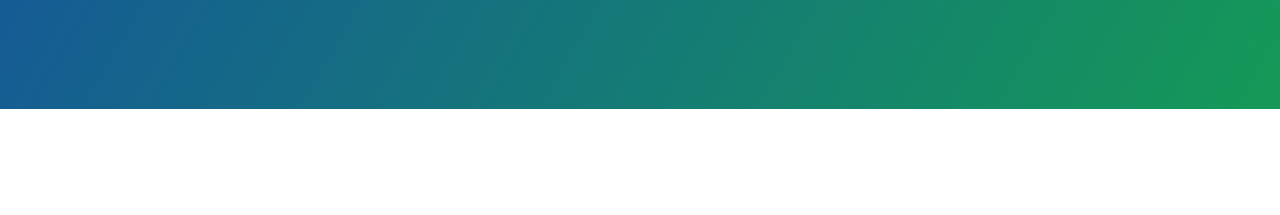
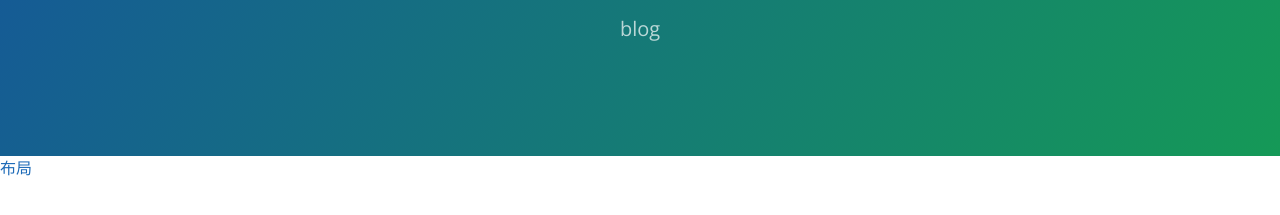
Before and after one commit to youngclean/youngclean.github.io, a plain HTML site: page index.html in a window 1280 px wide. Shown: the part 161-376 px from the top of the page. Drawn offline with nearby package versions, Linux system fonts and the light colour scheme.

Commit message:
Update index.html

```diff
--- a/index.html
+++ b/index.html
@@ -12,7 +12,8 @@
   <body>
     <section class="page-header">
       <h1 class="project-name">Youngclean.GitHub.io</h1>
-      <h2 class="project-tagline"></h2>
+      <h2 class="project-tagline">blog</h2>
     </section>
+    <a href="./layout.html" target="_blank">布局</a>
   </body>
 </html>
```
